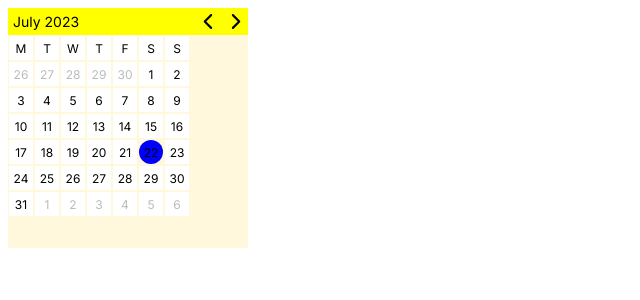
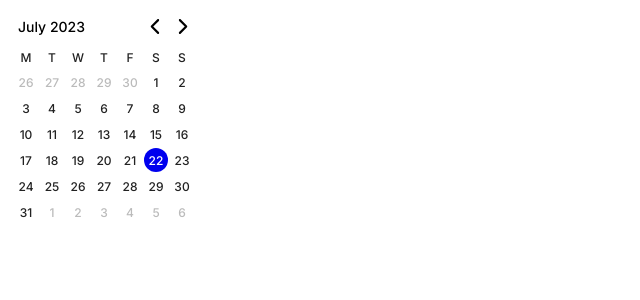
Before and after one commit to srayner/next-calendar, a Next.js app: page / in a window 1280 px wide. Shown: the top 300 px of the page, without its empty margins (0-640 px from the left). Built offline with nearby package versions, Linux system fonts and the light colour scheme.

Commit message:
Tidied up styles

```diff
--- a/app/components/calendar/Calendar.js
+++ b/app/components/calendar/Calendar.js
@@ -38,18 +38,27 @@ const Calendar = () => {
 
   return (
     <div className={styles.calendar}>
+
+      {/* Title */}
       <div className={styles.title}>
         <div className={styles.monthName}>{format(month, "MMMM yyyy")}</div>
         <FontAwesomeIcon className={styles.button} icon={faChevronLeft} onClick={prev}/>
         <FontAwesomeIcon className={styles.button} icon={faChevronRight} onClick={next} />
       </div>
+
+      {/* Weekdays */}
+      <div className={styles.weekdayGrid}>
+        {weekdays.map((weekday, index) => (
+          <div className={styles.weekdayContainer}>
+            <div className={styles.weekDay} key={index}>{weekday}</div>
+          </div>
+        ))}
+      </div>
+
+      {/* Days */}
       <div className={styles.dayGrid}>
-
-        {weekdays.map((weekday, index) => (
-          <div className={styles.weekDay} key={index}>{weekday}</div>
-        ))}
-
         {days.map((day, index) => (
+          <div className={styles.dayContainer}>
             <div
               className={`
                 ${styles.day}
@@ -60,8 +69,10 @@ const Calendar = () => {
             >
               {format(day, 'd')}
             </div>
+          </div>
         ))}
       </div>
+
     </div>
   )
 }
--- a/app/components/calendar/calendar.module.css
+++ b/app/components/calendar/calendar.module.css
@@ -1,14 +1,15 @@
 .calendar {
-    width: 240px;
-    height: 240px;
-    background-color: cornsilk;
+    width: 182px;
+    height: 207px;
+    padding: 5px;
+    font-weight: 500;
 }
 
 .title {
-    background-color: yellow;
     display: flex;
     font-size: 14px;
     user-select: none;
+    margin-bottom: 5px;
 }
 
 .monthName {
@@ -24,6 +25,12 @@
     cursor: pointer;
 }
 
+.weekdayGrid {
+    display: grid;
+    grid-template-columns: repeat(7, 26px);
+    gap: 0;
+}
+
 .dayGrid {
     display: grid;
     grid-template-columns: repeat(7, 26px);
@@ -31,42 +38,49 @@
     gap: 0;
 }
 
-.day, .weekDay {
+.dayContainer, .weekdayContainer {
     display: flex;
     align-items: center;
     justify-content: center;
-    background-color: #fff;
+}
+
+.day, .weekDay {
+    width: 22px;
+    height:22px;
+    display: flex;
+    align-items: center;
+    justify-content: center;
     padding: 1px;
     grid-column: span 1;
     font-size: 12px;
-    color: #bbb;
+    color: var(--textMuted);
     user-select: none;
-    margin: 1px;
 }
 
-.day {
+.weekDay {
+    color: var(--textNeutral);
+}
+
+.day.currentMonth {
+    color: var(--textNeutral);
+}
+
+.day.today {
+    background-color: var(--backgroundPrimary);
+    border-radius: 50%;
+    color: var(--backgroundNeutral);
+}
+
+.dayContainer:hover {
     cursor: pointer;
 }
 
-.weekDay {
-    color: #000;
-}
-
-.day.currentMonth {
-    color: #000;
-}
-
-.day.today {
-    background-color: blue;
+.dayContainer:hover .day {
+    background-color: var(--backgroundNeutralHover);
     border-radius: 50%;
 }
 
-.day.today:hover {
-    background-color: darkblue;
+.dayContainer:hover .day.today {
+    background-color: var(--backgroundPrimaryHover);
     border-radius: 50%;
 }
-
-.day:hover {
-  background-color: skyblue;
-  border-radius: 50%;
-}
--- a/app/globals.css
+++ b/app/globals.css
@@ -1,5 +1,10 @@
 :root {
-  --background: 0, 0, 0;
+  --backgroundNeutral: #fff;
+  --backgroundNeutralHover: #ddd;
+  --backgroundPrimary: #00e;
+  --backgroundPrimaryHover: #33f;
+  --textNeutral: #222;
+  --textMuted: #bbb;
 }
 
 html, body {
@@ -8,5 +13,5 @@ html, body {
 }
 
 body {
-  color: rgb(var(--foreground-rgb));
+  background-color: var(--background);
 }
```
Lines whose indentation alone changed are shown as unchanged.
